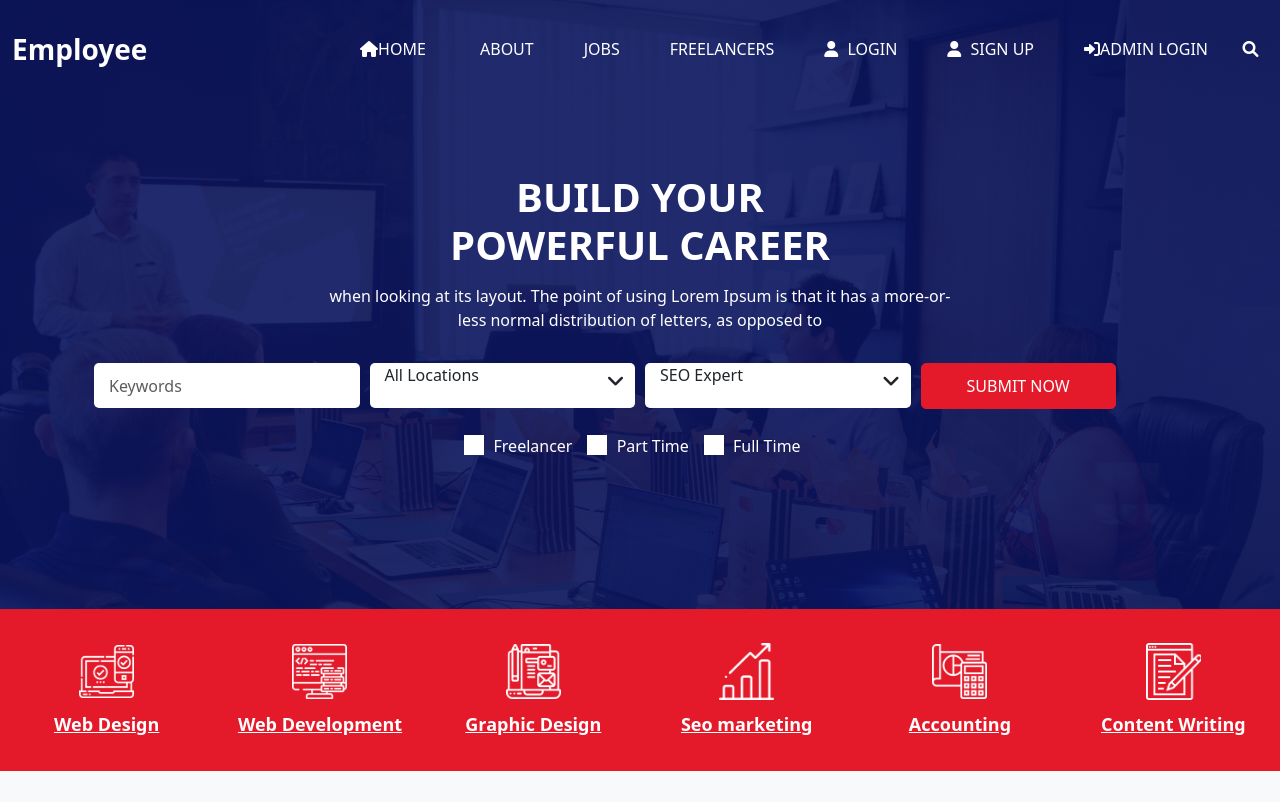
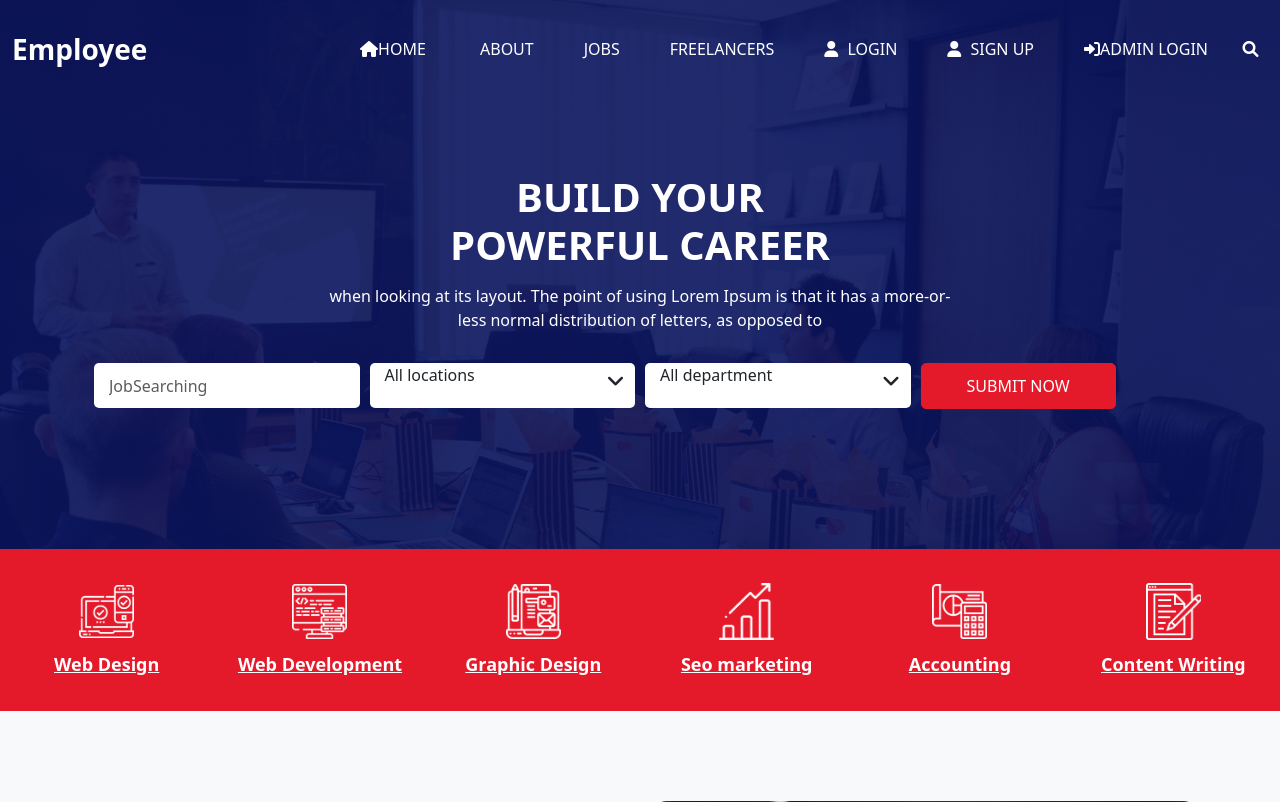
Before and after one commit to Abhi-AD/employee_management_system, a Django app: template templates/index.html in a window 1280 px wide. Shown: the top 802 px of the page. Run offline with Django 4.2, Linux system fonts and the light colour scheme; the template is opened without the code that fills it: most values are stand-ins (such as "Sample title", 1, 10 or a date in 2020); grey boxes marked "Sample" are stand-in pictures; some libraries are stand-ins or nearby versions.

Commit message:
homepage location and deparment is add to database

```diff
--- a/templates/home/expert_section.html
+++ b/templates/home/expert_section.html
@@ -3,7 +3,7 @@
 
  <section class="expert_section layout_padding bg-light">
   <div class="container">
-    <div class="heading_container heading_center">vdvdb
+    <div class="heading_container heading_center">
       <h2>
         LOOKING FOR EXPERTS?
       </h2>
--- a/templates/home/silder_section.html
+++ b/templates/home/silder_section.html
@@ -23,22 +23,23 @@
                <form>
                  <div class="form-row ">
                    <div class="form-group col-lg-3">
-                     <input type="text" class="form-control" id="inputPatientName" placeholder="Keywords">
+                     <input type="text" class="form-control" id="inputPatientName" placeholder="JobSearching">
                    </div>
                    <div class="form-group col-lg-3">
                      <select name="" class="form-control wide" id="inputDoctorName">
-                       <option value="Normal distribution ">All Locations</option>
-                       <option value="Normal distribution ">Location 2 </option>
-                       <option value="Normal distribution ">Location 3 </option>
+                      <option value="Normal distribution ">All locations </option>
+                       {% for locations in locations %}
+                       <option value="Normal distribution ">{{locations.name}}</option>
+                       {% endfor %}
+
                      </select>
                    </div>
                    <div class="form-group col-lg-3">
                      <select name="" class="form-control wide" id="inputDepartmentName">
-                       <option value="Normal distribution ">SEO Expert </option>
-                       <option value="Normal distribution ">Web Designer </option>
-                       <option value="Normal distribution ">Web Developer</option>
-                       <option value="Normal distribution ">Graphic Deesigner</option>
-                       <option value="Normal distribution ">Content Writer</option>
+                      <option value="Normal distribution ">All department</option>
+                      {% for department in department %}
+                      <option value="Normal distribution ">{{department.title}}</option>
+                      {% endfor %}
                      </select>
                    </div>
                    <div class="form-group col-lg-3">
@@ -50,7 +51,7 @@
                </form>
              </div>
            </div>
-           <ul class="job_check_list">
+           <!-- <ul class="job_check_list">
              <li class=" ">
                <input id="checkbox_qu_01" type="checkbox" class="styled-checkbox">
                <label for="checkbox_qu_01">
@@ -69,7 +70,7 @@
                  Full Time
                </label>
              </li>
-           </ul>
+           </ul> -->
          </div>
        </div>
      </div>
--- a/web_app/views.py
+++ b/web_app/views.py
@@ -13,7 +13,7 @@ from django.views.generic import ListView, TemplateView, View, DetailView
 
 # Create your views here.
 class HomeView(ListView):
-    model = JobPosting,EmployeeDetail
+    model = JobPosting,EmployeeDetail,JobLocation
     template_name = "index.html"
     context_object_name = "posts"
     queryset = JobPosting.objects.filter(
@@ -30,6 +30,9 @@ class HomeView(ListView):
         ).order_by("-posted_at")[:2]
         context["freelancer_posts"] = EmployeeDetail.objects.filter(
         ).order_by("-join_date")[:3]
+
+        context["locations"] = JobLocation.objects.all()
+        context["department"] = JobPosting.objects.all()
         return context
 
 class AboutView(TemplateView):
```
Also changed, not shown: web_app/forms.py (+10 -8 lines).
